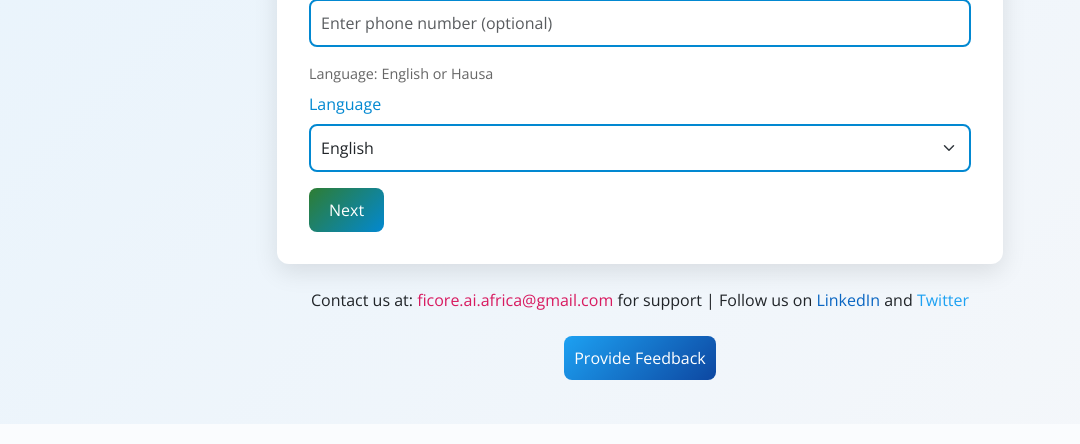
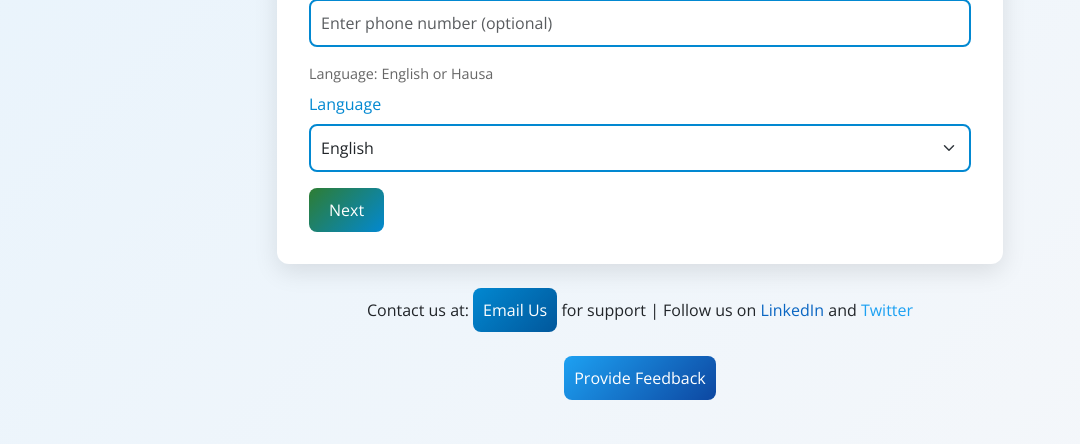
Before and after one commit to FicoreAfrica/Financial-Health-Score, a Flask app: page / in a window 1280 px wide. Shown: the part 1065-1509 px from the top of the page, without its empty margins (0-1080 px from the left). Run offline with Flask 3, Linux system fonts and the light colour scheme; parts of the project's set-up code (start-up, migrations or seed data) failed here and were passed over; some libraries are stand-ins or nearby versions.

Commit message:
Update index.html

```diff
--- a/templates/index.html
+++ b/templates/index.html
@@ -98,12 +98,15 @@
             box-shadow: 0 4px 12px rgba(0, 0, 0, 0.2);
         }
         .btn-email {
-            background: linear-gradient(135deg, #FF5722, #D81B60);
+            background: linear-gradient(135deg, #0288D1, #01579B);
             border: none;
             padding: 10px;
             font-weight: 500;
             border-radius: 8px;
             transition: transform 0.2s ease, box-shadow 0.2s ease;
+            text-decoration: none;
+            color: white;
+            display: inline-block;
         }
         .btn-email:hover {
             transform: translateY(-2px);
@@ -431,7 +434,7 @@
         <div class="text-center my-4">
             <p>
                 {{ translations[language]['Contact Us'] }}
-                <a href="mailto:ficore.ai.africa@gmail.com" style="text-decoration: none; color: #D81B60;">ficore.ai.africa@gmail.com</a>
+                <a href="mailto:ficore.ai.africa@gmail.com" class="btn-email">Email Us</a>
                 {{ translations[language]['for support'] }} |
                 Follow us on
                 <a href="{{ LINKEDIN_URL }}" target="_blank" style="text-decoration: none; color: #0A66C2;">LinkedIn</a> and
```
